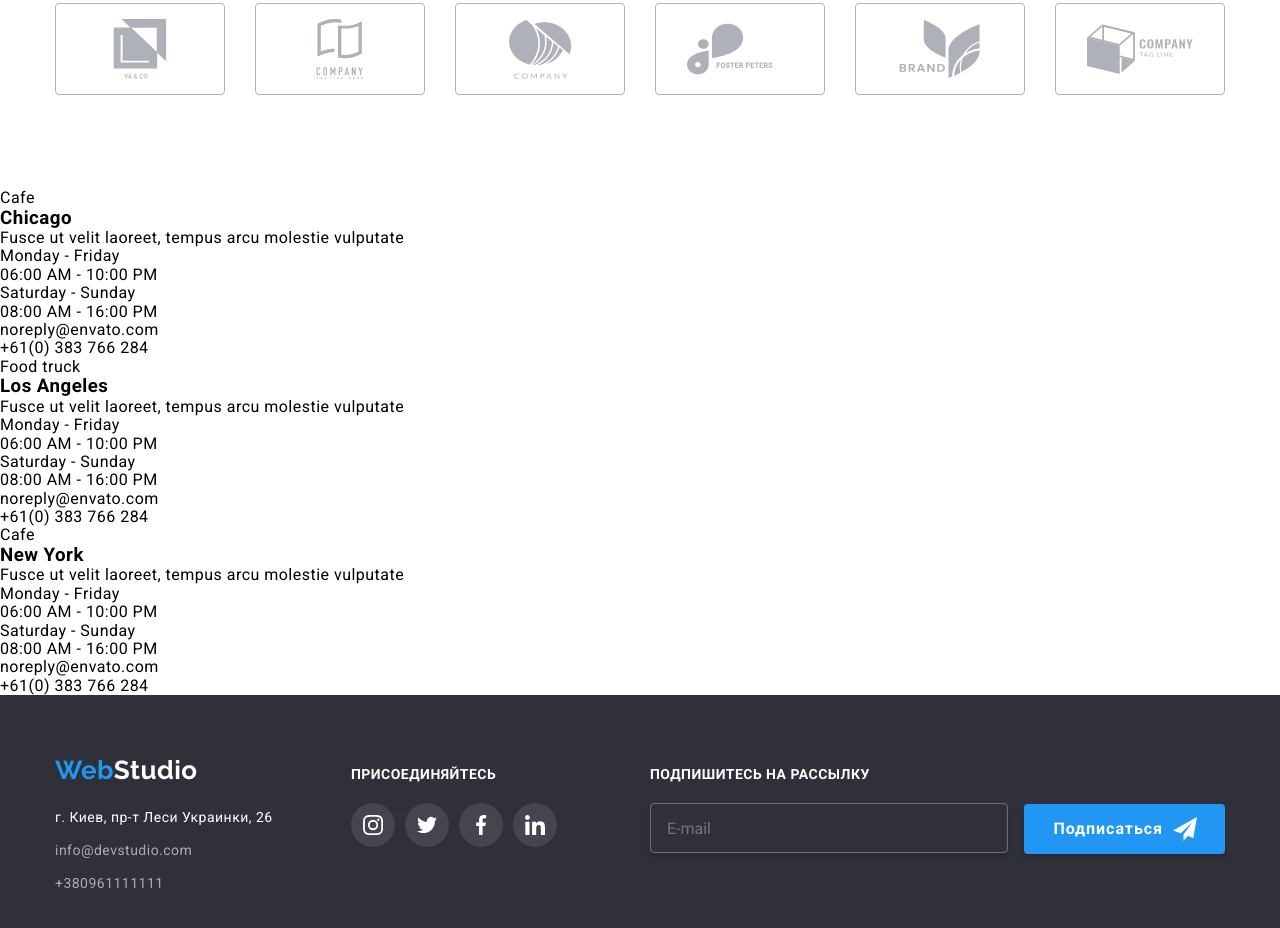
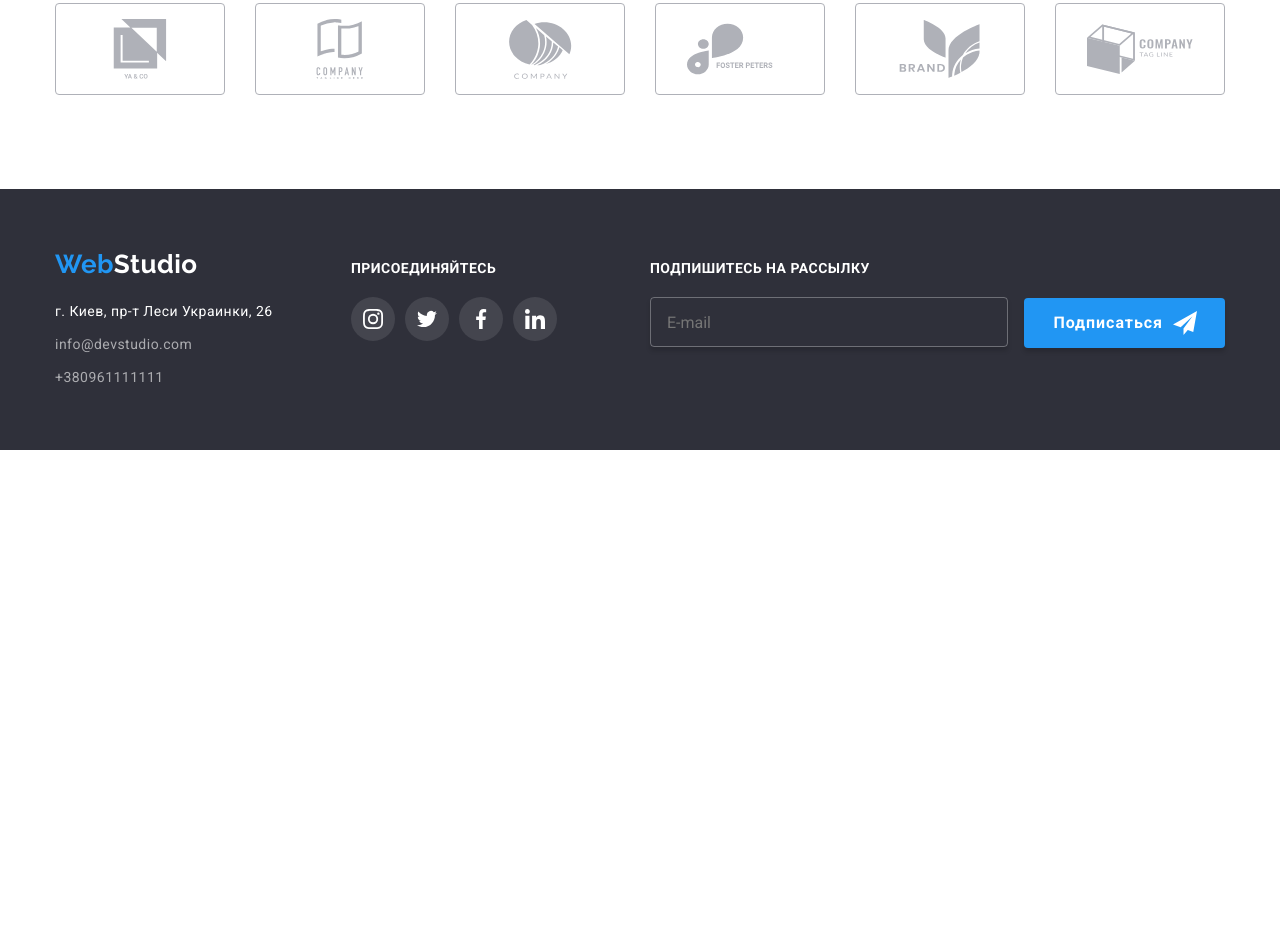
Before and after one commit to MarinaHalahan/goit-markup-hw-08, a plain HTML site: page index.html in a window 1280 px wide. Shown: the part 2487-3415 px from the top of the page. After the commit the page ends 2937 px from the top, so only its background shows below. Drawn offline with nearby package versions, Linux system fonts and the light colour scheme.

Commit message:
удалила коиандный код

```diff
--- a/index.html
+++ b/index.html
@@ -447,85 +447,7 @@
 
             </div>
         </section>
-        <section >
-            <div class="conteiner-ice">
-            <ul class="contacts-list">
-                <li class="contacts__item">
-                    <p>Cafe</p>
-                    <h3>Chicago</h3>
-                    <p>Fusce ut velit laoreet, tempus arcu molestie vulputate</p>
-                    <ul>
-                        <li>
-                            <p>Monday - Friday</p>
-                            <span><time>06:00</time> AM - <time>10:00</time> PM</span>
-                        </li>
-                        <li>
-                            <p>Saturday - Sunday</p>
-                            <span><time>08:00</time> AM - <time>16:00</time> PM</span></li>
-                    </ul>
-                    <ul>
-                        <li>
-                            <a href="mailto: noreply@envato.com">noreply@envato.com</a>
-                        </li>
-                        <li>
-                            <a href="tel:+610383766284">+61(0) 383 766 284</a>
-                        </li>
 
-                    </ul>
-
-                </li>
-                <li class="contacts__item">
-                        <p>Food truck</p>
-                        <h3>Los Angeles</h3>
-                        <p>Fusce ut velit laoreet, tempus arcu molestie vulputate</p>
-                        <ul>
-                            <li>
-                                <p>Monday - Friday</p>
-                                <span><time>06:00</time> AM - <time>10:00</time> PM</span>
-                            </li>
-                            <li>
-                                <p>Saturday - Sunday</p>
-                                <span><time>08:00</time> AM - <time>16:00</time> PM</span>
-                            </li>
-                        </ul>
-                        <ul>
-                            <li>
-                                <a href="mailto: noreply@envato.com">noreply@envato.com</a>
-                            </li>
-                            <li>
-                                <a href="tel:+610383766284">+61(0) 383 766 284</a>
-                            </li>
-
-                        </ul>
-                </li>
-                <li class="contacts__item">
-                    <p>Cafe</p>
-                    <h3>New York</h3>
-                    <p>Fusce ut velit laoreet, tempus arcu molestie vulputate</p>
-                    <ul>
-                        <li>
-                            <p>Monday - Friday</p>
-                            <span><time>06:00</time> AM - <time>10:00</time> PM</span>
-                        </li>
-                        <li>
-                            <p>Saturday - Sunday</p>
-                            <span><time>08:00</time> AM - <time>16:00</time> PM</span>
-                        </li>
-                    </ul>
-                    <ul>
-                        <li>
-                            <a href="mailto: noreply@envato.com">noreply@envato.com</a>
-                        </li>
-                        <li>
-                            <a href="tel:+610383766284">+61(0) 383 766 284</a>
-                        </li>
-
-                    </ul>
-                </li>
-
-            </ul>
-            </div>
-        </section>
     </main>
 
     <!-- Футер -->
--- a/sass/main.scss
+++ b/sass/main.scss
@@ -18,4 +18,3 @@
 @import './layout/footer';
 
 @import './pages/portfolio';
-@import './layout/ice-cream';
```
Also changed, not shown: sass/layout/_ice-cream.scss (deleted, +0 -18 lines).
